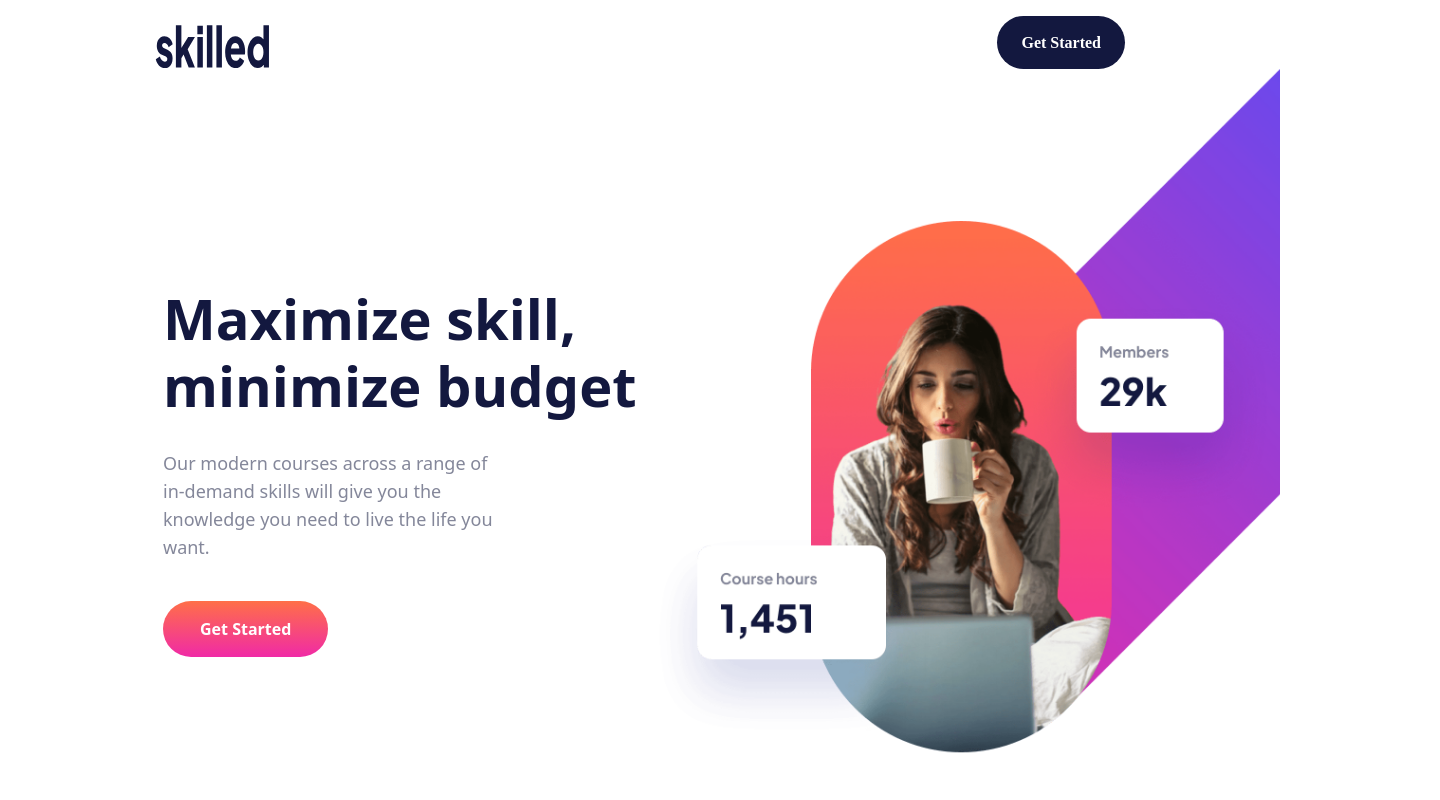
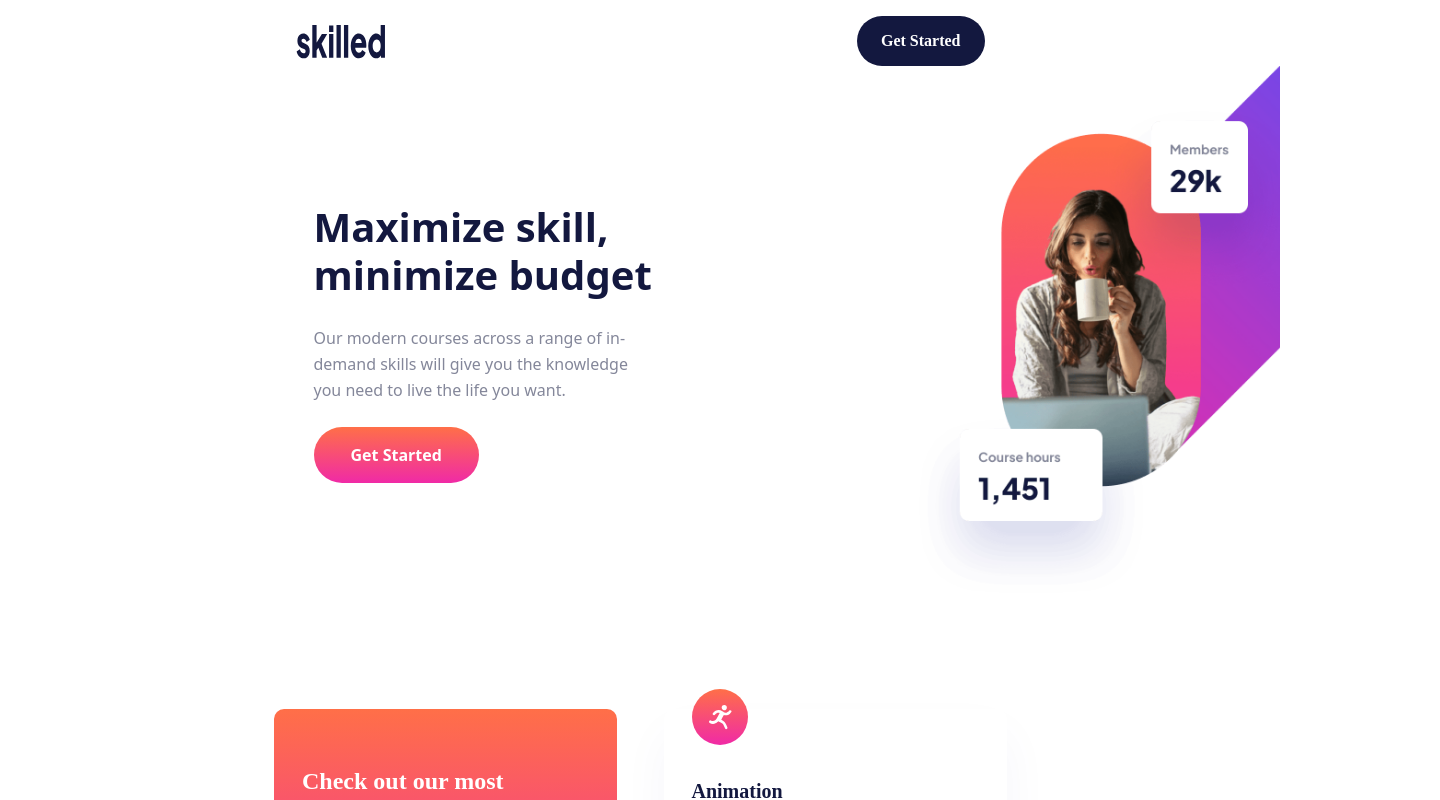
Before and after one commit to Skizziedevs/portfolio, a Vue app: page / in a window 1280 px wide. Shown: the top 800 px of the page, 1440 px wide, since content can reach past the window. Built offline with nearby package versions, Linux system fonts and the light colour scheme.

Commit message:
new changes

```diff
--- a/src/components/Cards.vue
+++ b/src/components/Cards.vue
@@ -133,9 +133,9 @@ line-height: 28px; /* 155.556% */
   color: var(--ffffff, #FFF);
 font-feature-settings: 'clig' off, 'liga' off;
 
-/* Heading M */
+
 font-family: Plus Jakarta Sans;
-font-size: 32px;
+font-size: 42px;
 font-style: normal;
 font-weight: 800;
 line-height: 40px; /* 125% */
--- a/src/components/Hero.vue
+++ b/src/components/Hero.vue
@@ -75,7 +75,7 @@ main #img-main {
   }
 }
 
-@media screen and (min-width: 1240px){
+@media screen and (min-width: 1440px){
    main {
     padding: 11.125rem 680px 14.125rem 4.3125rem;
   }
--- a/tailwind.config.js
+++ b/tailwind.config.js
@@ -7,7 +7,7 @@ export default {
   theme: {
     screens: {
       sm: '768px',
-      md: '1240px',
+      md: '1440px',
 
     },
     extend: {
```
